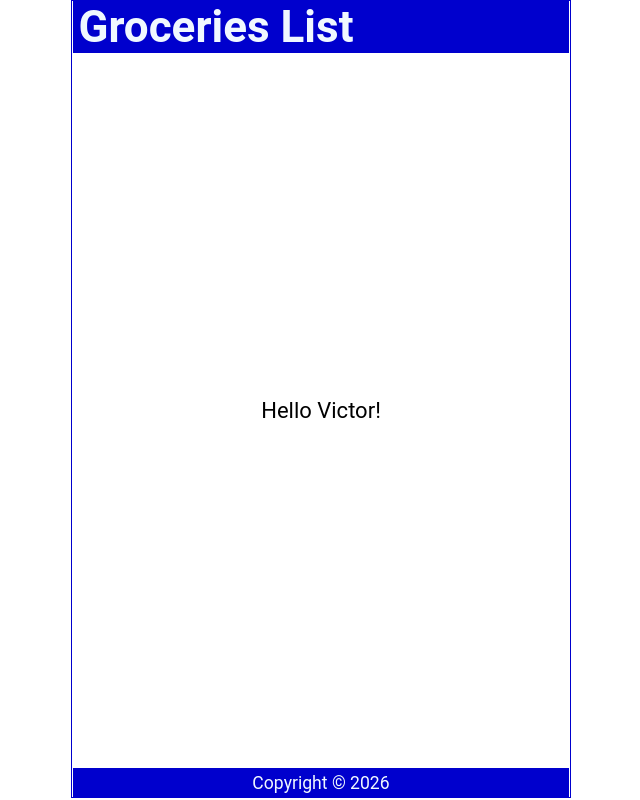
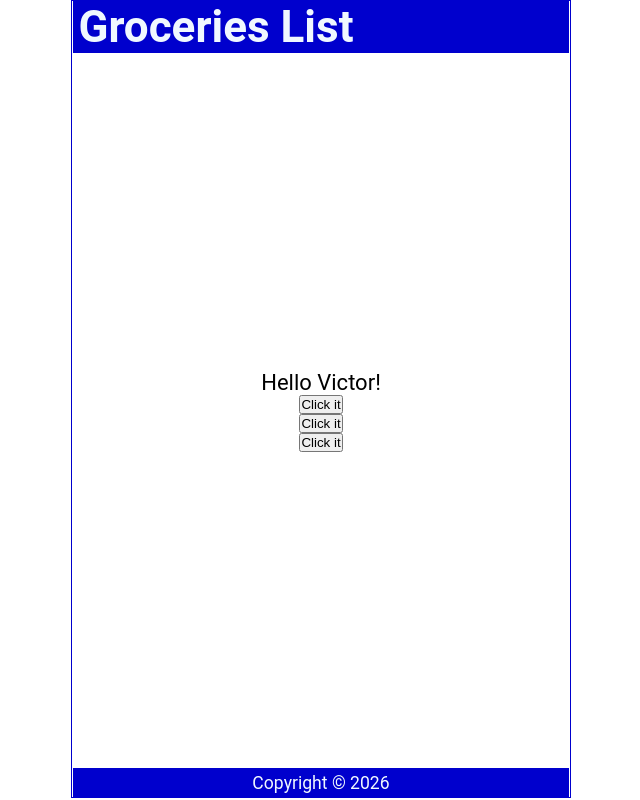
Before and after one commit to deballap-webdev/react-learning, a React (Vite) app in the folder lesson_01/: page / in a window 1280 px wide. Shown: the whole page, without its empty margins (319-959 px from the left). Built offline with nearby package versions, Linux system fonts and the light colour scheme.

Commit message:
learn about the react click event

```diff
--- a/lesson_01/src/Content.jsx
+++ b/lesson_01/src/Content.jsx
@@ -16,10 +16,25 @@ const Content = () => {
     return names[randomNum];
   };
 
+  const handleClick = () => {
+    console.log("You clicked it");
+  };
+
+  const handleClick2 = (name) => {
+    console.log(`${name} clicked it`);
+  };
+  const handleClick3 = (event) => {
+    console.log(event.target.innerText);
+  };
+
   return (
     <main>
-      <p>Hello {handleNameChange()}!</p>
+      <p onDoubleClick={handleClick}>Hello {handleNameChange()}!</p>
+      <button onClick={handleClick}>Click it</button>
+      <button onClick={() => handleClick2("Debbie")}>Click it</button>
+      <button onClick={handleClick3}>Click it</button>
     </main>
   );
 };
+
 export default Content;
```
